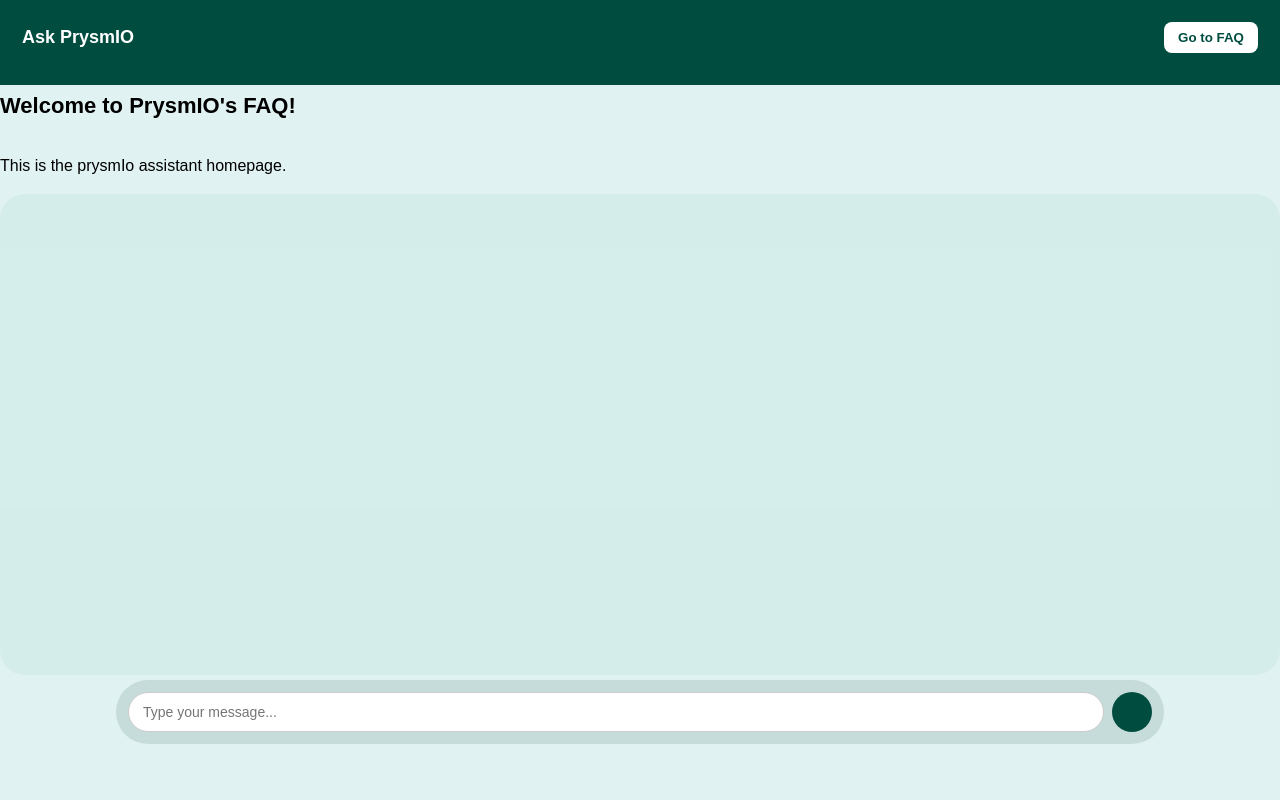
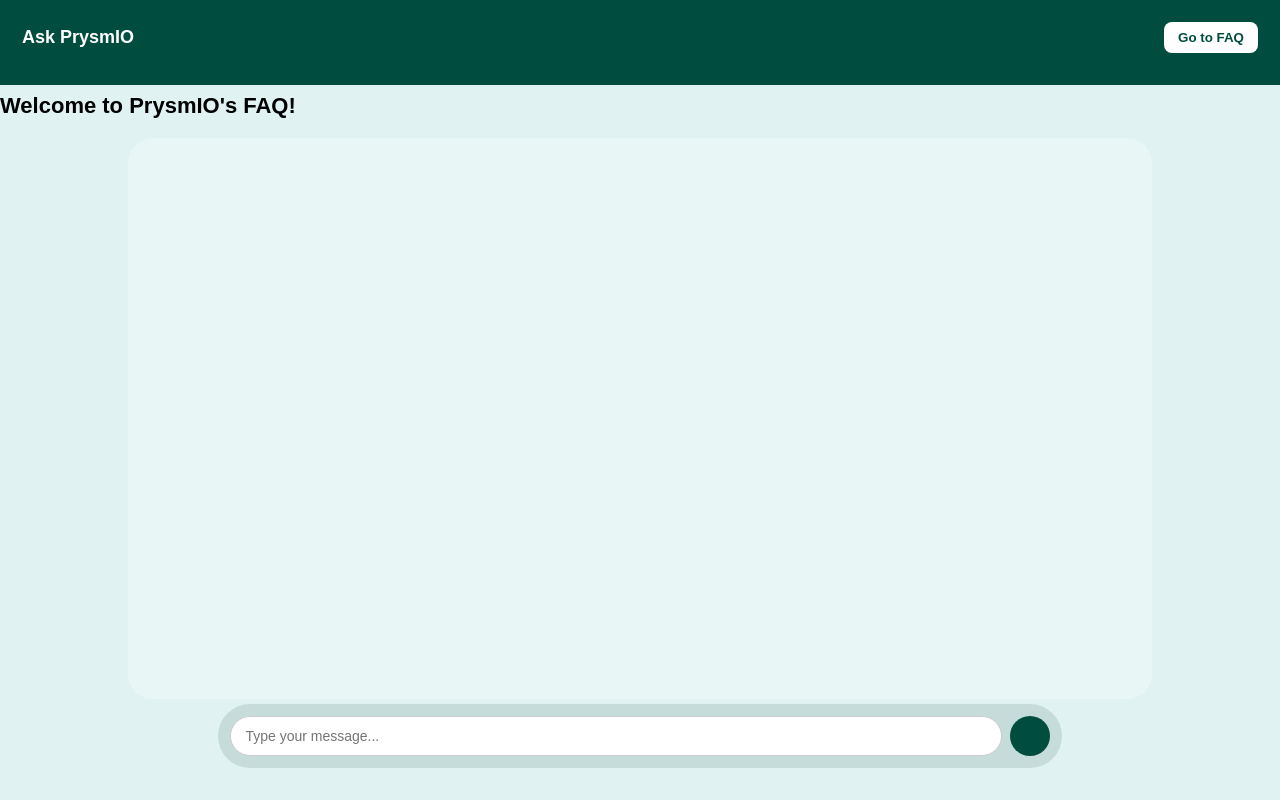
Before and after one commit to f3liz/AskPrysmIO, a React (Vite) app in the folder prysm-react-app/: page / in a window 1280 px wide. Built offline with nearby package versions, Linux system fonts and the light colour scheme.

Commit message:
Finished first implementation of user message bubble styling.

```diff
--- a/prysm-react-app/src/App.tsx
+++ b/prysm-react-app/src/App.tsx
@@ -25,7 +25,6 @@
         {/* Main Content */}
         <main className="content">
             <h2>Welcome to PrysmIO's FAQ!</h2>
-            <p>This is the prysmIo assistant homepage.</p>
           {/* Chatbot Component */}
             <Chatbot />
           </main>
--- a/prysm-react-app/src/components/ChatBubble.tsx
+++ b/prysm-react-app/src/components/ChatBubble.tsx
@@ -4,7 +4,7 @@
 export default function ChatBubble({content, role} : Message){
 
     return(
-        <div className="chat-bubble">
+        <div className={`message ${role}`}>
             <p>{content}</p>
         </div>
     )
--- a/prysm-react-app/src/styles/chatbot.css
+++ b/prysm-react-app/src/styles/chatbot.css
@@ -31,28 +31,44 @@
     background: #004d40d0;
 }
 
-.chat-bubble {
-    background-color: #80aaa3;
-    border-radius: 20px;
-    height: 3rem;
-    margin: 5px;
-    display: flex;
-    align-items: center;
-    padding-left: 10px;
-}
+
 
 .chat-messages{
-    background-color: #ceeae8a0;
+    background-color: #edf9f9a0;
     border-radius: 25px;
     flex: 1;
     overflow-y: scroll;
     padding: 16px;
-    min-height: 0;
+    display: flex;
+    flex-direction: column;
+    gap: 12px;
+    max-height: 100%;
 }
 
 .chat-container{
+    width: 80%;
+    margin: 0 auto;
+    height: 100vh;
     display: flex;
     flex-direction: column;
-    flex: 1;
-    max-height: calc(100vh - 250px);
+    max-height: calc(100vh - 170px);
 }
+
+.message{
+    max-width: 75%;
+    line-height: 1.6;
+    font-size: 15px;
+}
+
+.message.user {
+    align-self: flex-end;
+    background: #74a9ab;
+    color: white;
+    padding: 10px 14px;
+    border-radius: 16px 16px 2px 16px;
+}
+
+.message.bot {
+    color: #111;
+    max-width: 100%;
+}
```
